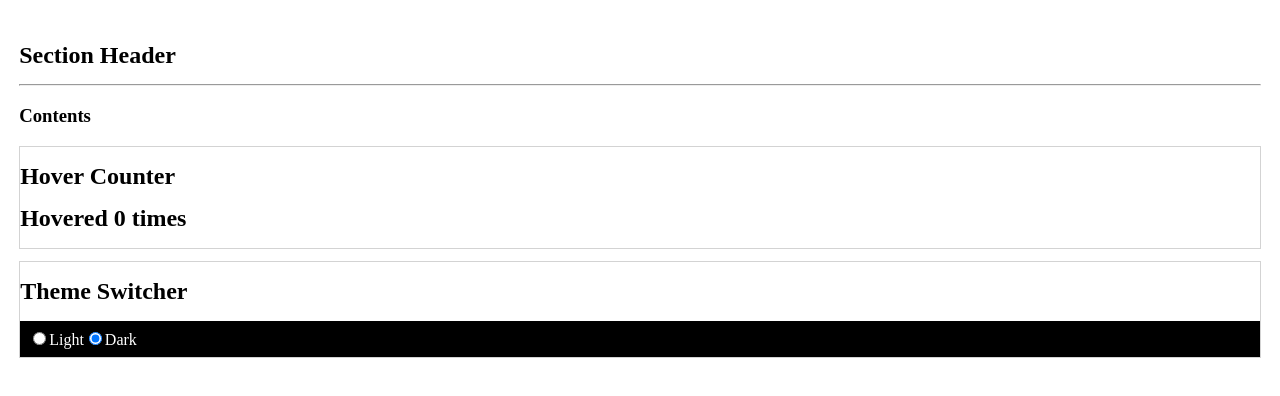
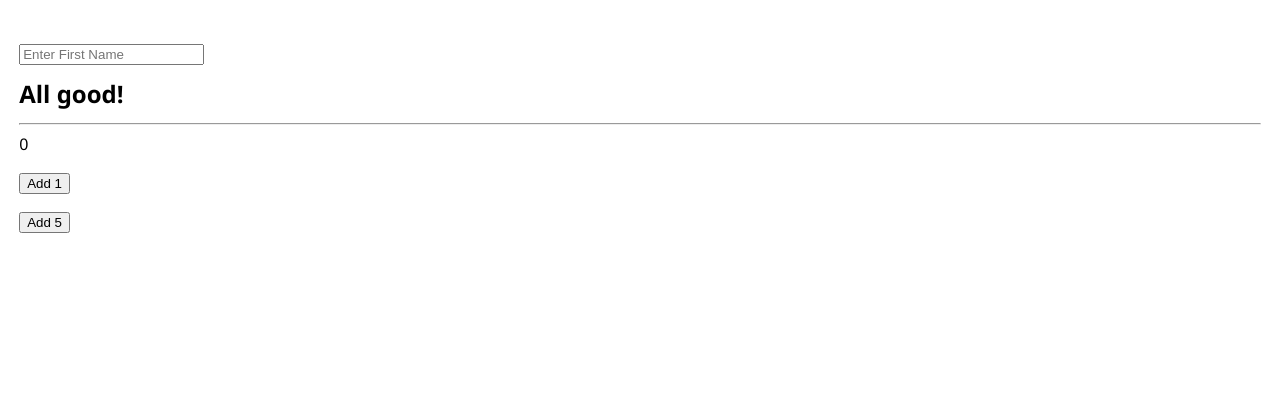
Before and after one commit to Jisan-mia/reactjs-core, a React (Vite) app: page / in a window 1280 px wide. Shown: the top 396 px of the page. Built offline with nearby package versions, Linux system fonts and the light colour scheme.

Commit message:
react useState hook

```diff
--- a/src/App.jsx
+++ b/src/AppClassBased.jsx
@@ -5,7 +5,7 @@ import React from "react";
 import Section from "./components/context-api/Section";
 import ThemeContext from "./components/context-api/themeContext";
 
-export default class App extends React.Component {
+export default class AppClassBased extends React.Component {
   state = {
     lists: [1],
     theme: "dark",
--- /dev/null
+++ b/src/AppFunctionBased.jsx
@@ -0,0 +1,13 @@
+import Todo from "./functional-components/Todo"
+import Counter from './functional-components/Counter'
+const AppFunctionBased = () => {
+  return (
+    <>
+      <Todo />
+      <hr />
+      <Counter />
+    </>
+  )
+}
+
+export default AppFunctionBased
--- /dev/null
+++ b/src/functional-components/Counter.jsx
@@ -0,0 +1,26 @@
+import { useState } from 'react'
+
+const Counter = () => {
+  const [count, setCount] = useState(0)
+
+  let i = 0
+  const handleAdd5 = () => {
+    while(i < 5) {
+      setCount((prevCount) => prevCount+1)
+      i++
+    }
+  }
+  return (
+    <div>
+      {count}
+      <p><button type="button" onClick={() => setCount((prevValue) => prevValue +1)}>Add 1</button></p>
+
+
+      <div>
+        <p><button type="button" onClick={handleAdd5}>Add 5</button></p>
+      </div>
+    </div>
+  )
+}
+
+export default Counter
--- /dev/null
+++ b/src/functional-components/Todo.jsx
@@ -0,0 +1,30 @@
+import { useState } from "react";
+
+function Todo() {
+  const [name, setName] = useState("");
+  const [warning, setWarning] = useState(null);
+
+  const handleChangeInput = (e) => {
+    setName(e.target.value);
+    const warnMsg =
+      e.target.value.length > 8
+        ? "first name could not be more than 8 char"
+        : null;
+    setWarning(warnMsg);
+  };
+
+  return (
+    <div>
+      <p>{name}</p>
+      <input
+        type="text"
+        value={name}
+        onChange={handleChangeInput}
+        placeholder="Enter First Name"
+      />
+      <h1>{warning || "All good!"}</h1>
+    </div>
+  );
+}
+
+export default Todo;
--- a/src/index.css
+++ b/src/index.css
@@ -10,6 +10,7 @@ a:hover {
 body {
   margin: 0;
   padding: 2% 1.5%;
+  font-family: "Segoe UI", Tahoma, Geneva, Verdana, sans-serif;
 }
 
 h1 {
--- a/src/main.jsx
+++ b/src/main.jsx
@@ -1,10 +1,11 @@
-import React from 'react'
-import ReactDOM from 'react-dom/client'
-import App from './App.jsx'
-import './index.css'
+import React from "react";
+import ReactDOM from "react-dom/client";
+// import AppClassBased from './AppClassBased.jsx'
+import AppFunctionBased from "./AppFunctionBased.jsx";
+import "./index.css";
 
-ReactDOM.createRoot(document.getElementById('root')).render(
+ReactDOM.createRoot(document.getElementById("root")).render(
   <React.StrictMode>
-    <App />
-  </React.StrictMode>,
-)
+    <AppFunctionBased />
+  </React.StrictMode>
+);
```
Also changed, not shown: src/draft.main.jsx (added, +53 -0 lines).
